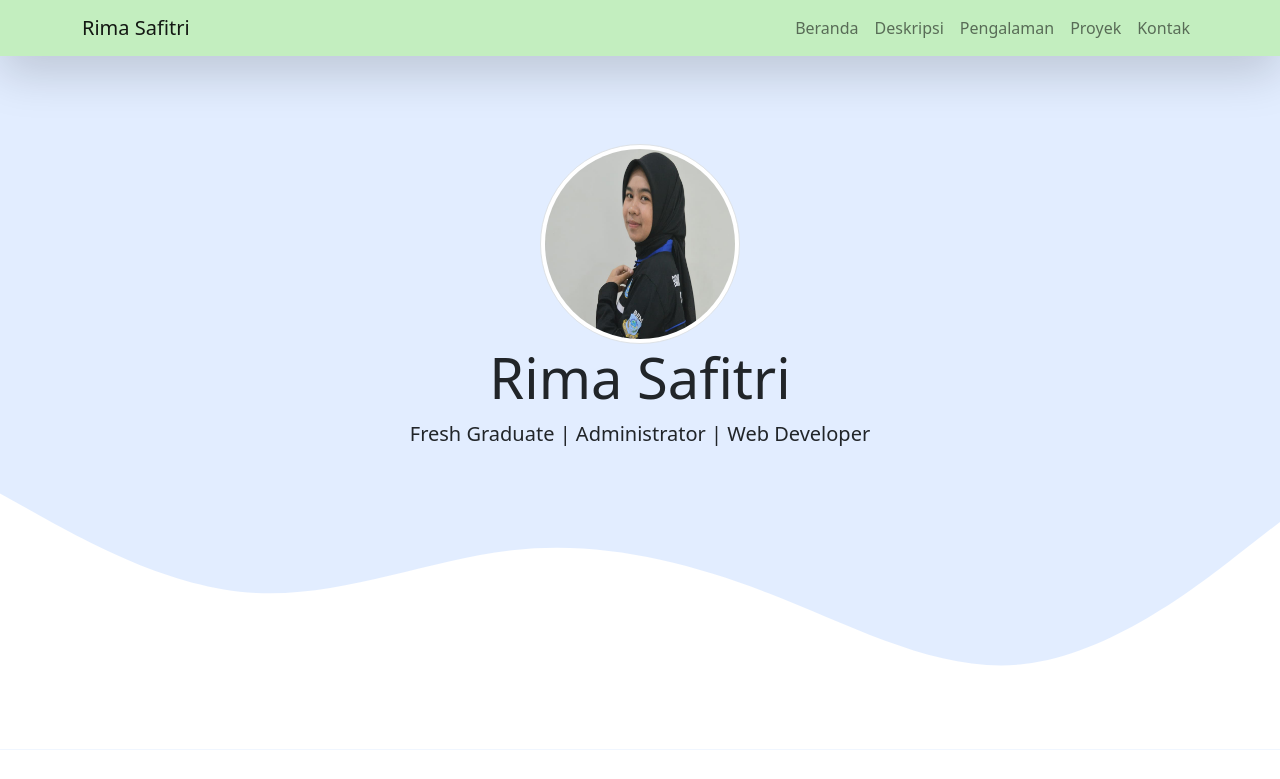
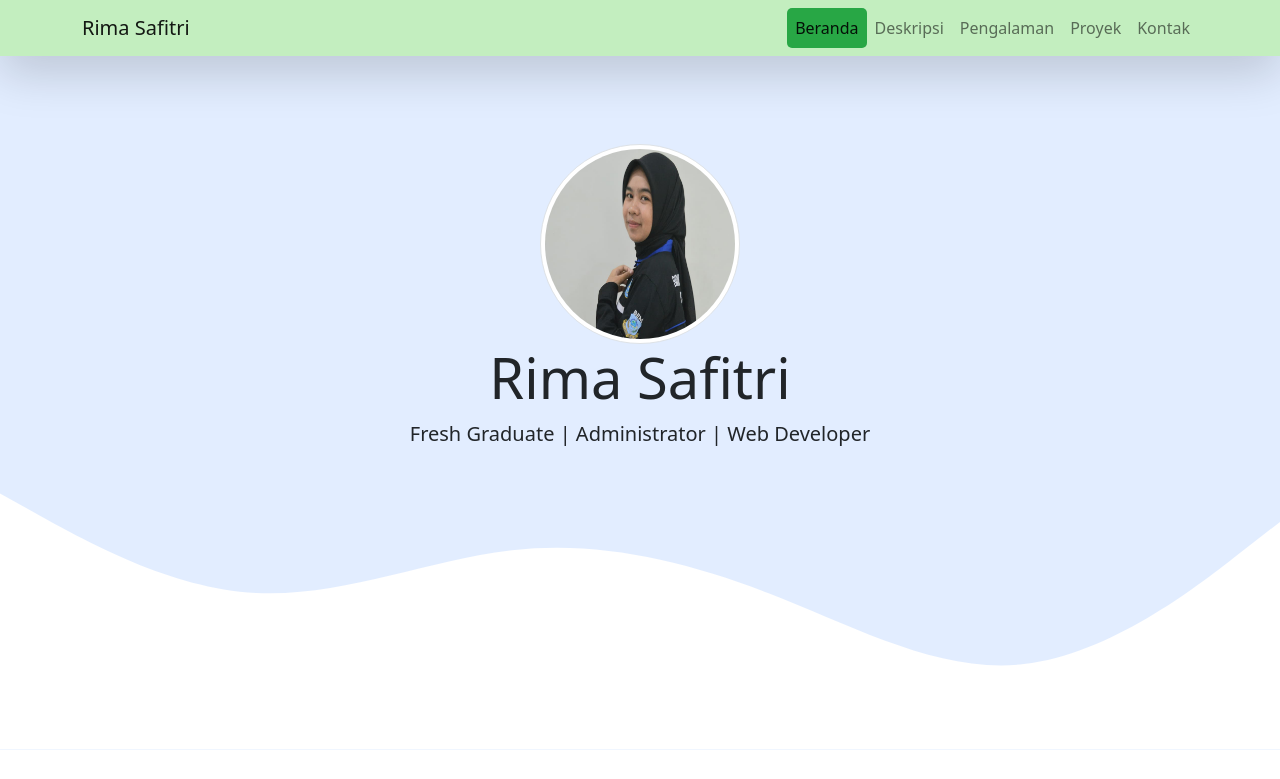
Before and after one commit to Rimasafitr/portofoliorima.github.io, a plain HTML site: page index.html in a window 1280 px wide. Both pictures are taken after a click on the link "Beranda". Shown: the top 779 px of the page. Drawn offline with nearby package versions, Linux system fonts and the light colour scheme.

Commit message:
link active

```diff
--- a/index.html
+++ b/index.html
@@ -11,6 +11,13 @@
     <!--akhir bootstrap css-->
 
     <link rel="stylesheet" href="style.css" />
+    <style>
+      .nav-link.active {
+        color: #fff;
+        background-color: #28a745;
+        border-radius: 5px;
+      }
+    </style>
   </head>
   <body>
     <!--navbar-->
@@ -541,6 +548,19 @@
     </footer>
     <!-- akhir footer -->
 
+    <script>
+      document.addEventListener("DOMContentLoaded", function () {
+        const navLinks = document.querySelectorAll(".nav-link");
+
+        navLinks.forEach((link) => {
+          link.addEventListener("click", function () {
+            navLinks.forEach((nav) => nav.classList.remove("active"));
+            this.classList.add("active");
+          });
+        });
+      });
+    </script>
+
     <!--bootstrap js-->
     <script src="https://cdn.jsdelivr.net/npm/bootstrap@5.0.2/dist/js/bootstrap.bundle.min.js" integrity="sha384-MrcW6ZMFYlzcLA8Nl+NtUVF0sA7MsXsP1UyJoMp4YLEuNSfAP+JcXn/tWtIaxVXM" crossorigin="anonymous"></script>
     <!--akhir bootstrap js-->
```
